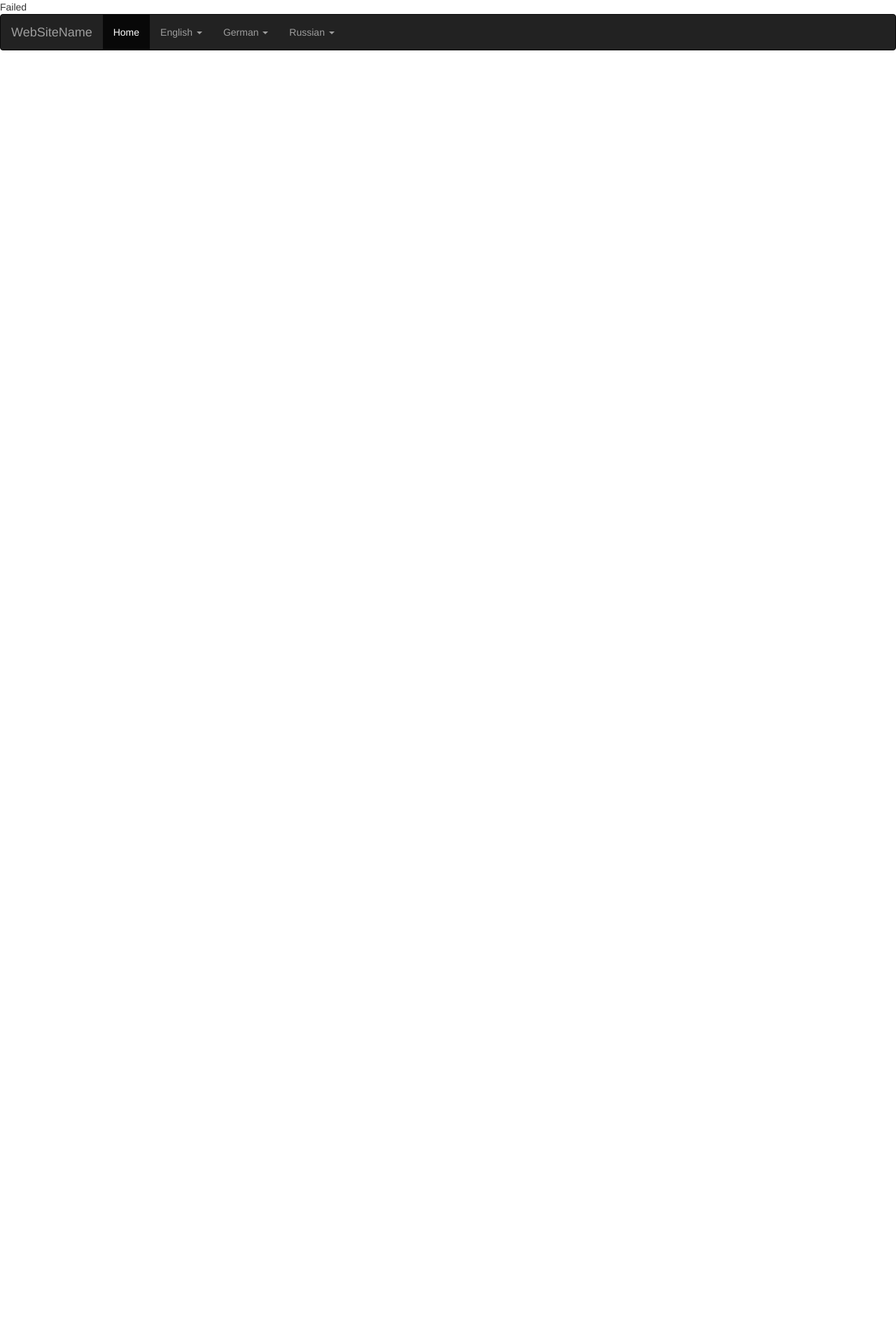
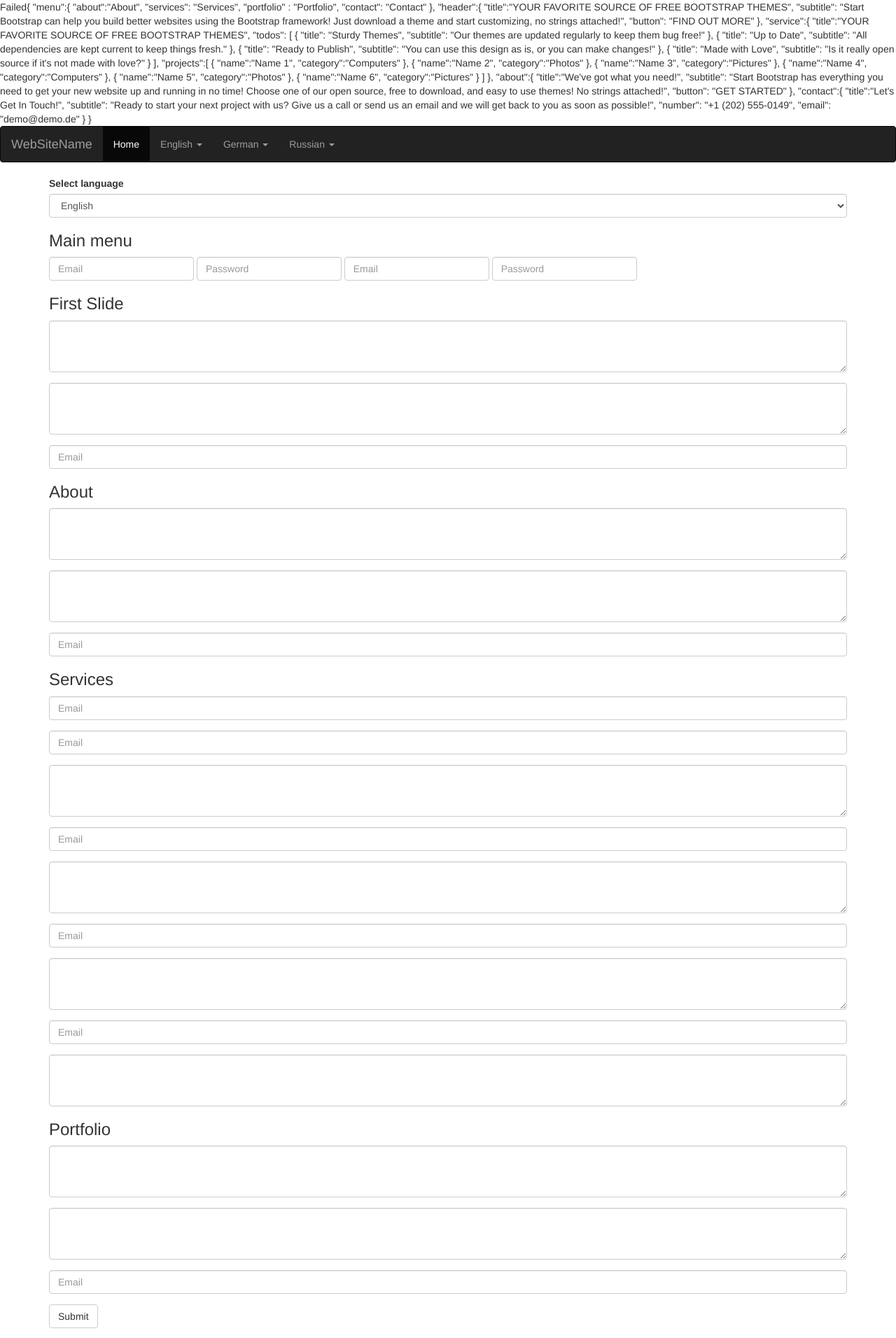
Before and after one commit to device999/Profile_Behruz, a PHP site: page /backend/admin.php in a window 1280 px wide. Shown: the whole page at 70% size. Before the commit the page ends 800 px from the top, so only its background shows below. Run offline with PHP 8.4, Linux system fonts and the light colour scheme; data that the repository does not hold is empty; some libraries are stand-ins or nearby versions.

Commit message:
UPDATE new changes

```diff
--- a/backend/admin.php
+++ b/backend/admin.php
@@ -8,11 +8,13 @@ if($login=="demo" && $password =="12345"){
 }else{
     print "Failed";
 }
-
+$homepage = file_get_contents('./translations/en.json');
+echo $homepage;
 ?>
 
 <!DOCTYPE html>
 <html lang="en">
+
 <head>
     <title>Bootstrap Example</title>
     <meta charset="utf-8">
@@ -24,10 +26,11 @@ if($login=="demo" && $password =="12345"){
     <link rel="stylesheet" href="https://cdnjs.cloudflare.com/ajax/libs/flag-icon-css/3.3.0/css/flag-icon.css">
     <link rel="stylesheet" href="https://cdnjs.cloudflare.com/ajax/libs/flag-icon-css/3.3.0/css/flag-icon.min.css">
 </head>
+
 <body>
     <style>
-.white{
-    color:white!important;
+        .white {
+            color: white !important;
         }
     </style>
 
@@ -37,7 +40,104 @@ if($login=="demo" && $password =="12345"){
     <script>
         includeHTML();
     </script>
+    <div class="container">
+        <div class="form-group">
+            <label for="exampleInputPassword1">Select language</label>
+            <select class="form-control">
+                <option>English</option>
+                <option>Russian</option>
+                <option>Deutsch</option>
+            </select>
+        </div>
+        <form>
+            <div class="form-inline">
+                <h3>Main menu</h3>
+                <div class="form-group">
+                    <input type="text" class="form-control" id="exampleInputEmail1" placeholder="Email">
+                </div>
+                <div class="form-group">
+                    <input type="text" class="form-control" id="exampleInputPassword1" placeholder="Password">
+                </div>
+                <div class="form-group">
+                    <input type="text" class="form-control" id="exampleInputEmail1" placeholder="Email">
+                </div>
+                <div class="form-group">
+                    <input type="text" class="form-control" id="exampleInputPassword1" placeholder="Password">
+                </div>
+            </div>
+            <div>
+                <h3>First Slide</h3>
+                <div class="form-group">
+                    <textarea class="form-control" rows="3"></textarea>
+                </div>
+                <div class="form-group">
+                    <textarea class="form-control" rows="3"></textarea>
+                </div>
+                <div class="form-group">
+                    <input type="text" class="form-control" id="exampleInputEmail1" placeholder="Email">
+                </div>
+            </div>
 
+            <div>
+                <h3>About</h3>
+                <div class="form-group">
+                    <textarea class="form-control" rows="3"></textarea>
+                </div>
+                <div class="form-group">
+                    <textarea class="form-control" rows="3"></textarea>
+                </div>
+                <div class="form-group">
+                    <input type="text" class="form-control" id="exampleInputEmail1" placeholder="Email">
+                </div>
+            </div>
 
+            <div>
+                <h3>Services</h3>
+                <div class="form-group">
+                    <input type="text" class="form-control" id="exampleInputEmail1" placeholder="Email">
+                </div>
+                <div class="form-group">
+                    <input type="text" class="form-control" id="exampleInputEmail1" placeholder="Email">
+                </div>
+                <div class="form-group">
+                    <textarea class="form-control" rows="3"></textarea>
+                </div>
+                <div class="form-group">
+                    <input type="text" class="form-control" id="exampleInputEmail1" placeholder="Email">
+                </div>
+                <div class="form-group">
+                    <textarea class="form-control" rows="3"></textarea>
+                </div>
+                <div class="form-group">
+                    <input type="text" class="form-control" id="exampleInputEmail1" placeholder="Email">
+                </div>
+                <div class="form-group">
+                    <textarea class="form-control" rows="3"></textarea>
+                </div>
+                <div class="form-group">
+                    <input type="text" class="form-control" id="exampleInputEmail1" placeholder="Email">
+                </div>
+                <div class="form-group">
+                    <textarea class="form-control" rows="3"></textarea>
+                </div>
+            </div>
+
+            <div>
+                <h3>Portfolio</h3>
+                <div class="form-group">
+                    <textarea class="form-control" rows="3"></textarea>
+                </div>
+                <div class="form-group">
+                    <textarea class="form-control" rows="3"></textarea>
+                </div>
+                <div class="form-group">
+                    <input type="text" class="form-control" id="exampleInputEmail1" placeholder="Email">
+                </div>
+            </div>
+
+            <button type="submit" class="btn btn-default">Submit</button>
+        </form>
+    </div>
 </body>
+
 </html>
--- a/index.php
+++ b/index.php
@@ -22,6 +22,7 @@
 
   <!-- Theme CSS - Includes Bootstrap -->
   <link href="css/creative.min.css" rel="stylesheet">
+  <link href="css/custom.css" rel="stylesheet">
   <link rel="stylesheet" href="https://cdnjs.cloudflare.com/ajax/libs/flag-icon-css/3.3.0/css/flag-icon.css">
   <link rel="stylesheet" href="https://cdnjs.cloudflare.com/ajax/libs/flag-icon-css/3.3.0/css/flag-icon.min.css">
 
```
Also changed, not shown: css/custom.css (added, +16 -0 lines), stack.yml (added, +21 -0 lines). Lines whose indentation alone changed are shown as unchanged.
